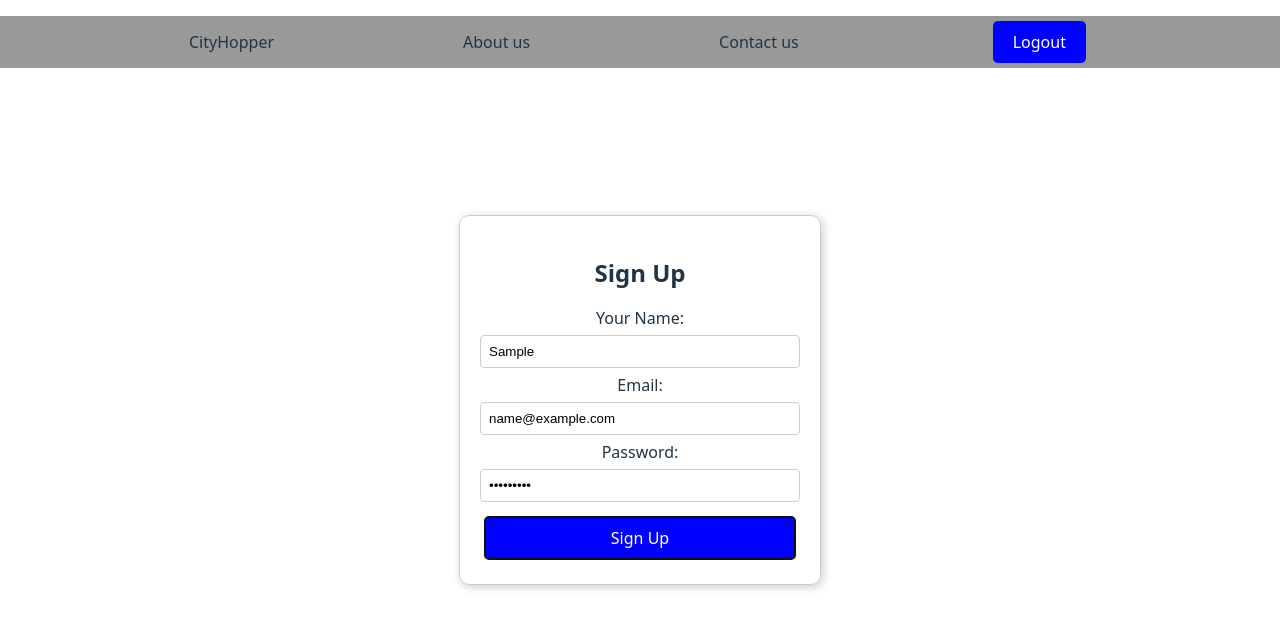
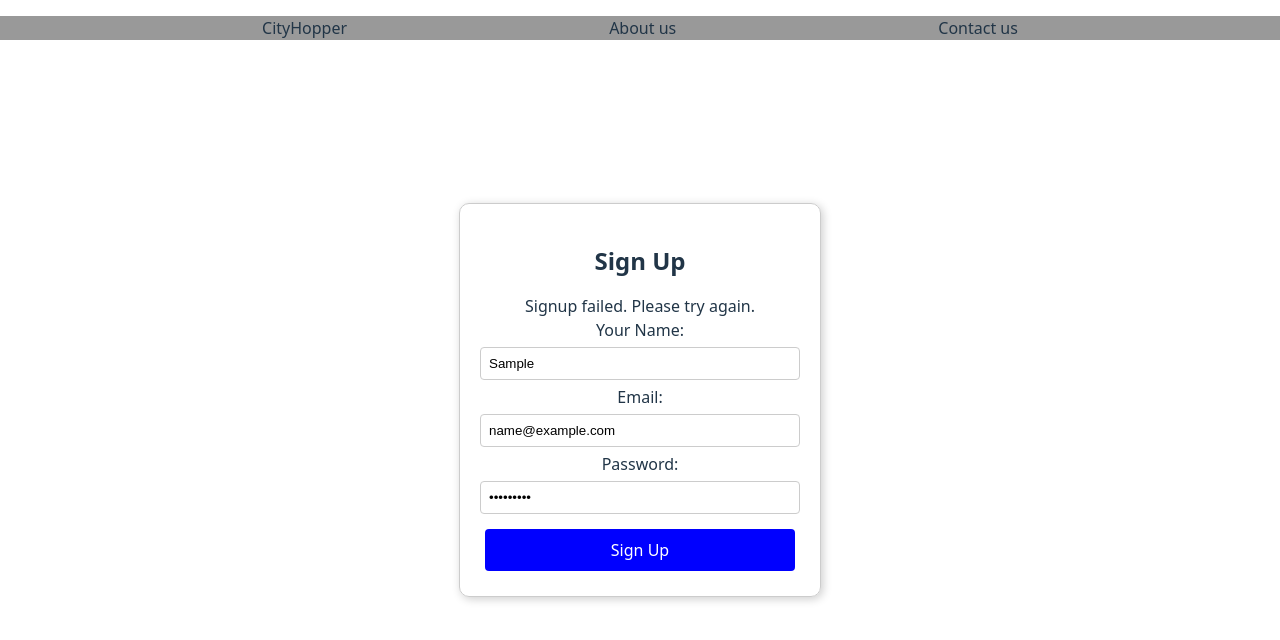
Before and after one commit to CityHopp/client, a React (Vite) app: page /signup in a window 1280 px wide. Both pictures are taken after typing "Sample", "name@example.com", "Sample123" into the empty fields and a click on the button "Sign Up". Shown: the top 640 px of the page. Built offline with nearby package versions, Linux system fonts and the light colour scheme; no server answers.

Commit message:
Logout will now only appear when someone is logged in

```diff
--- a/src/components/Logout.jsx
+++ b/src/components/Logout.jsx
@@ -1,24 +1,32 @@
 import React from "react";
 import { useNavigate } from "react-router-dom";
 
-const Lougout =()=>{
+const Logout = () => {
   const navigate = useNavigate();
 
   const handleLogout = () => {
     // Remove token from localStorage
     localStorage.removeItem("authToken");
 
-
+    // Navigate to the home page or login page after logout
     navigate("/");
   };
+
+  // Check if the user is logged in
+  const isLoggedIn = !!localStorage.getItem("authToken");
+
+  // Only render the button if the user is logged in
+  if (!isLoggedIn) {
+    return null; // Don't render the button if not logged in
+  }
 
   return (
     <button onClick={handleLogout} style={styles.button}>
       Logout
     </button>
   );
+};
 
-};
 const styles = {
   button: {
     padding: "10px 20px",
@@ -31,4 +39,4 @@ const styles = {
   },
 };
 
-export default Lougout;
+export default Logout;
--- a/src/pages/SignUp.jsx
+++ b/src/pages/SignUp.jsx
@@ -1,14 +1,18 @@
 import React, { useState } from "react";
 import axios from "axios";
+import { useNavigate } from "react-router-dom"; // Added for redirect
 import "../pages/SignUp.css";
 
 const Signup = () => {
   const [data, setData] = useState({
-    name:"",
+    name: "",
     email: "",
-    password: ""
+    password: "",
   });
 
+  const [error, setError] = useState("");
+  const [loading, setLoading] = useState(false);
+  const navigate = useNavigate();
   const handleChange = (e) => {
     setData({ ...data, [e.target.name]: e.target.value });
   };
@@ -16,13 +20,19 @@ const Signup = () => {
   const handleSubmit = (e) => {
     e.preventDefault();
 
+    setLoading(true);
+
     axios
       .post("http://localhost:5005/auth/signup", data)
       .then((response) => {
         console.log("Signup successful:", response.data);
+        setLoading(false);
+        navigate("/login");
       })
       .catch((error) => {
+        setLoading(false);
         console.error("Error signing up", error);
+        setError("Signup failed. Please try again.");
       });
   };
 
@@ -30,17 +40,41 @@ const Signup = () => {
     <div className="main-container">
       <div className="signup-container">
         <h2>Sign Up</h2>
+        {error && <div className="error-message">{error}</div>}
         <form onSubmit={handleSubmit}>
           <label>Your Name:</label>
-          <input type="text" name="name" placeholder="👤 Enter your first name" value={data.name} onChange={handleChange} required />
+          <input
+            type="text"
+            name="name"
+            placeholder="👤 Enter your first name"
+            value={data.name}
+            onChange={handleChange}
+            required
+          />
 
           <label>Email:</label>
-          <input type="email" name="email" placeholder="📧 Enter your email" value={data.email} onChange={handleChange} required />
+          <input
+            type="email"
+            name="email"
+            placeholder="📧 Enter your email"
+            value={data.email}
+            onChange={handleChange}
+            required
+          />
 
           <label>Password:</label>
-          <input type="password" name="password" placeholder="🔒 Create a password" value={data.password} onChange={handleChange} required />
+          <input
+            type="password"
+            name="password"
+            placeholder="🔒 Create a password"
+            value={data.password}
+            onChange={handleChange}
+            required
+          />
 
-          <button type="submit">Sign Up</button>
+          <button type="submit" disabled={loading}>
+            {loading ? "Signing Up..." : "Sign Up"}
+          </button>
         </form>
       </div>
     </div>
```
Lines whose indentation alone changed are shown as unchanged.
